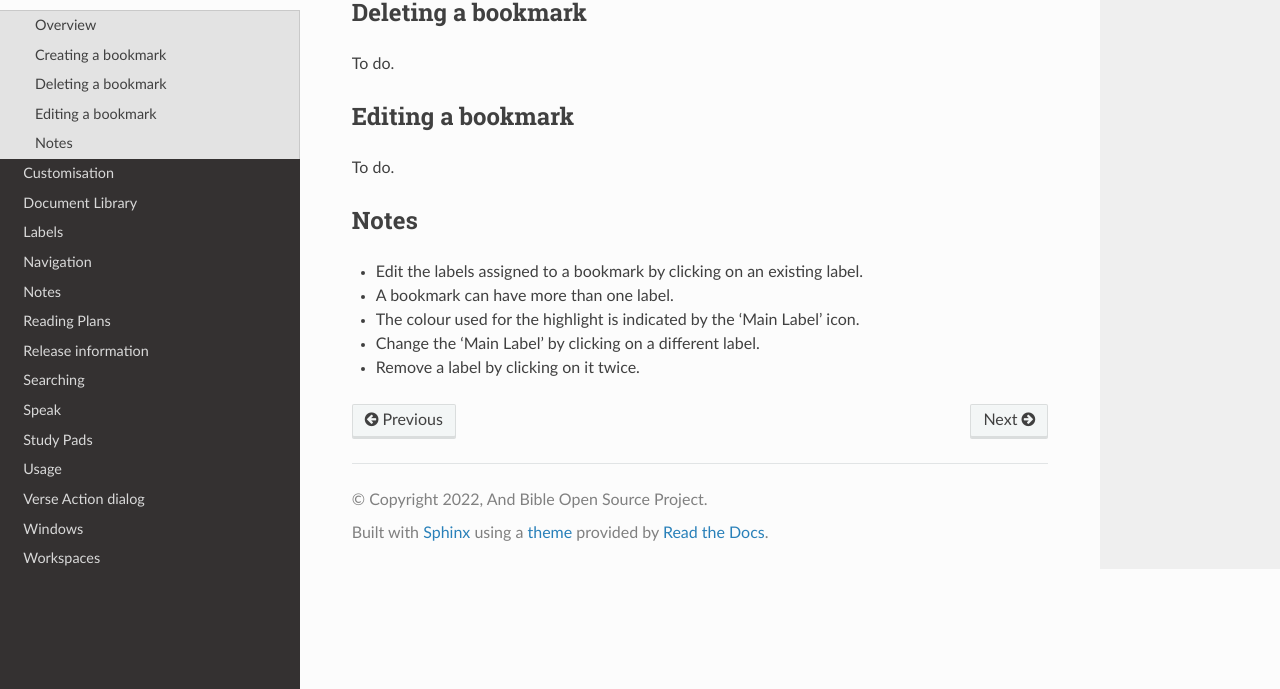
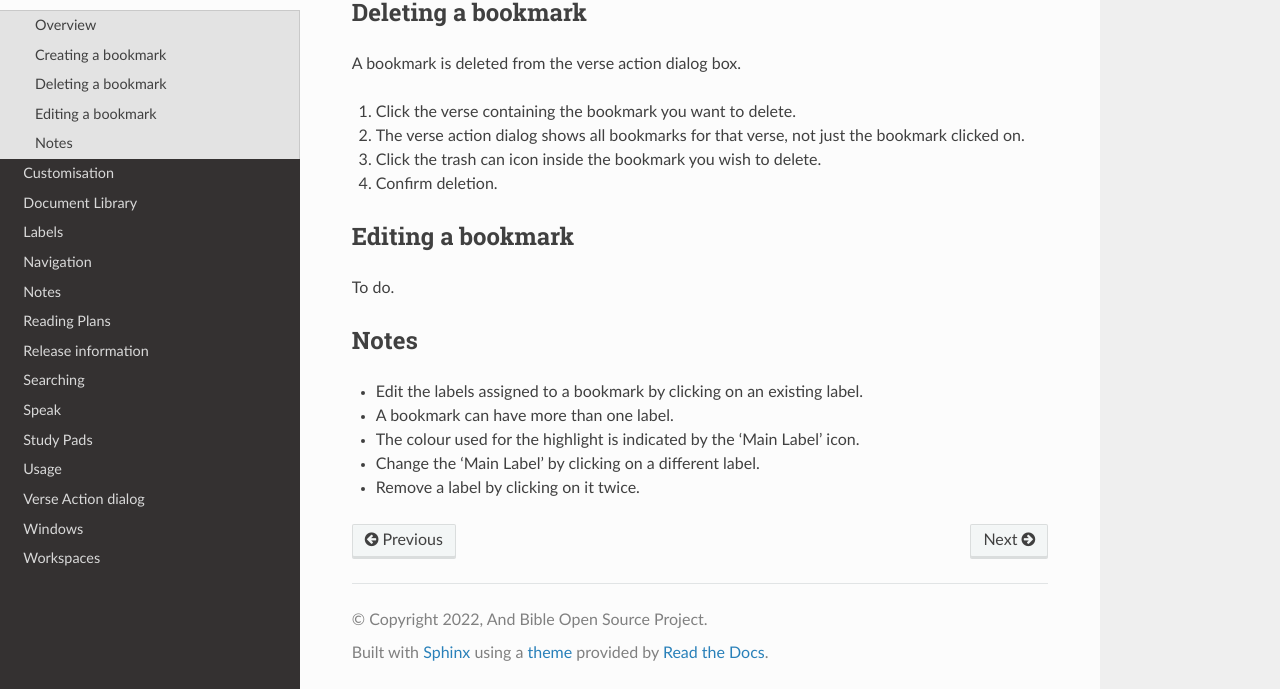
Before and after one commit to AndBible/docs, a Sphinx documentation site: the page built from docs/source/bookmarks.rst, in a window 1280 px wide and 900 px high, scrolled down 1592 px, cut to the strip 211-900 px from the top of the window. Built offline with Sphinx 7.4.7 and the Read the Docs theme 2.0.0, drawn with Linux system fonts in a browser that asks for light colours; pages that are not in the unit, such as notebooks, are missing from menus.

Commit message:
Add verbiage about deleting a bookmark.

```diff
--- a/docs/source/bookmarks.rst
+++ b/docs/source/bookmarks.rst
@@ -49,7 +49,12 @@ A bookmark can also be added to multiple verses.
 
 Deleting a bookmark
 -------------------
-To do.
+A bookmark is deleted from the verse action dialog box.
+
+1. Click the verse containing the bookmark you want to delete.
+2. The verse action dialog shows all bookmarks for that verse, not just the bookmark clicked on.
+3. Click the trash can icon inside the bookmark you wish to delete.
+4. Confirm deletion.
 
 Editing a bookmark
 -------------------
```
